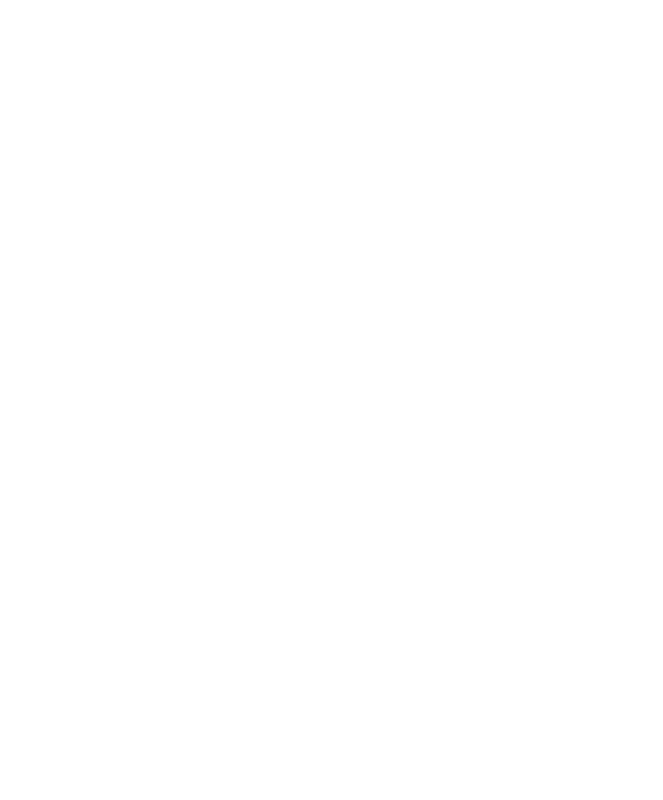
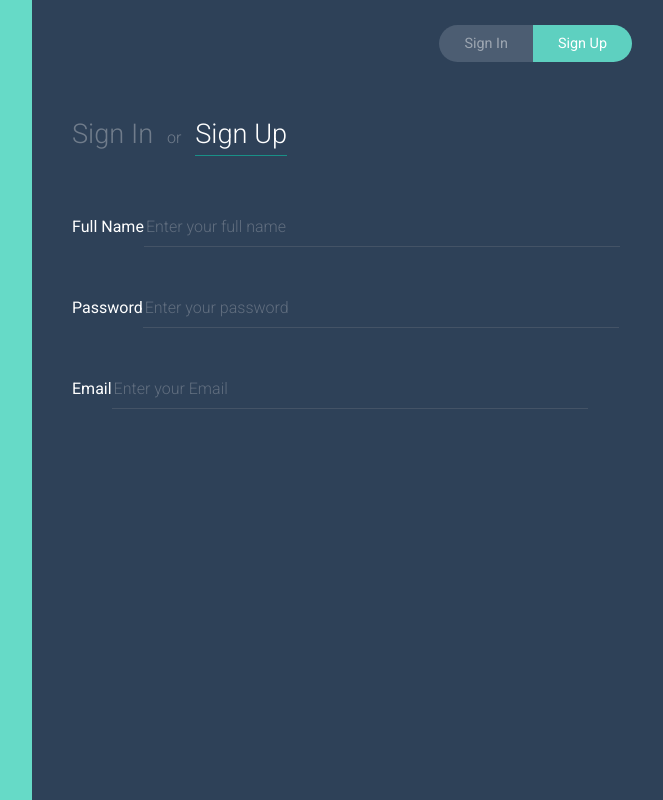
Before and after one commit to shub0y/vscode-git-check, a React (Create React App) app: page / in a window 1280 px wide. Shown: the whole page, without its empty margins (608-1271 px from the left). Built offline with nearby package versions, Linux system fonts and the light colour scheme.

Commit message:
Adding form in app.js

```diff
--- a/src/App.js
+++ b/src/App.js
@@ -1,12 +1,37 @@
 import React, { Component } from 'react';
-import logo from './logo.svg';
 import './App.css';
 
 class App extends Component {
   render() {
     return (
       <div className="App">
-        <h1> Hello World!!</h1>
+        <div className="App__Aside"></div>
+          <div className="App__Form">
+            <div className="PageSwitcher">
+              <a href= "#"className="PageSwitcher__Item">Sign In</a>
+              <a href="#" className="PageSwitcher__Item PageSwitcher__Item--Active">Sign Up</a>
+            </div>
+            <div className="FormTitle">
+              <a href="#" className="FormTitle__Link">Sign In</a> or <a href = "#"
+              className="FormTitle__Link FormTitle__Link--Active">Sign Up</a>
+            </div>
+          <div className = "FormCentre">
+            <form className="FormFields" onSubmit={this.handleSubmit}>
+              <div className = "FormField">
+                <label className ="FormField__Label1" htmlFor="name">Full Name</label>
+                <input type = "text" id = "name" className="FormField__Input" placeholder="Enter your full name" name ="name" />
+              </div>
+              <div className = "FormField">
+                <label className ="FormField__Label1" htmlFor="password">Password</label>
+                <input type = "password" id = "password" className="FormField__Input" placeholder="Enter your password" name ="password" />
+              </div>
+              <div className = "FormField">
+                <label className ="FormField__Label1" htmlFor="email">Email</label>
+                <input type = "email" id = "email" className="FormField__Input" placeholder="Enter your Email" name ="email" />
+              </div>
+            </form>
+          </div>
+          </div>
       </div>
     );
   }
```
Also changed, not shown: src/logo.svg (deleted).
